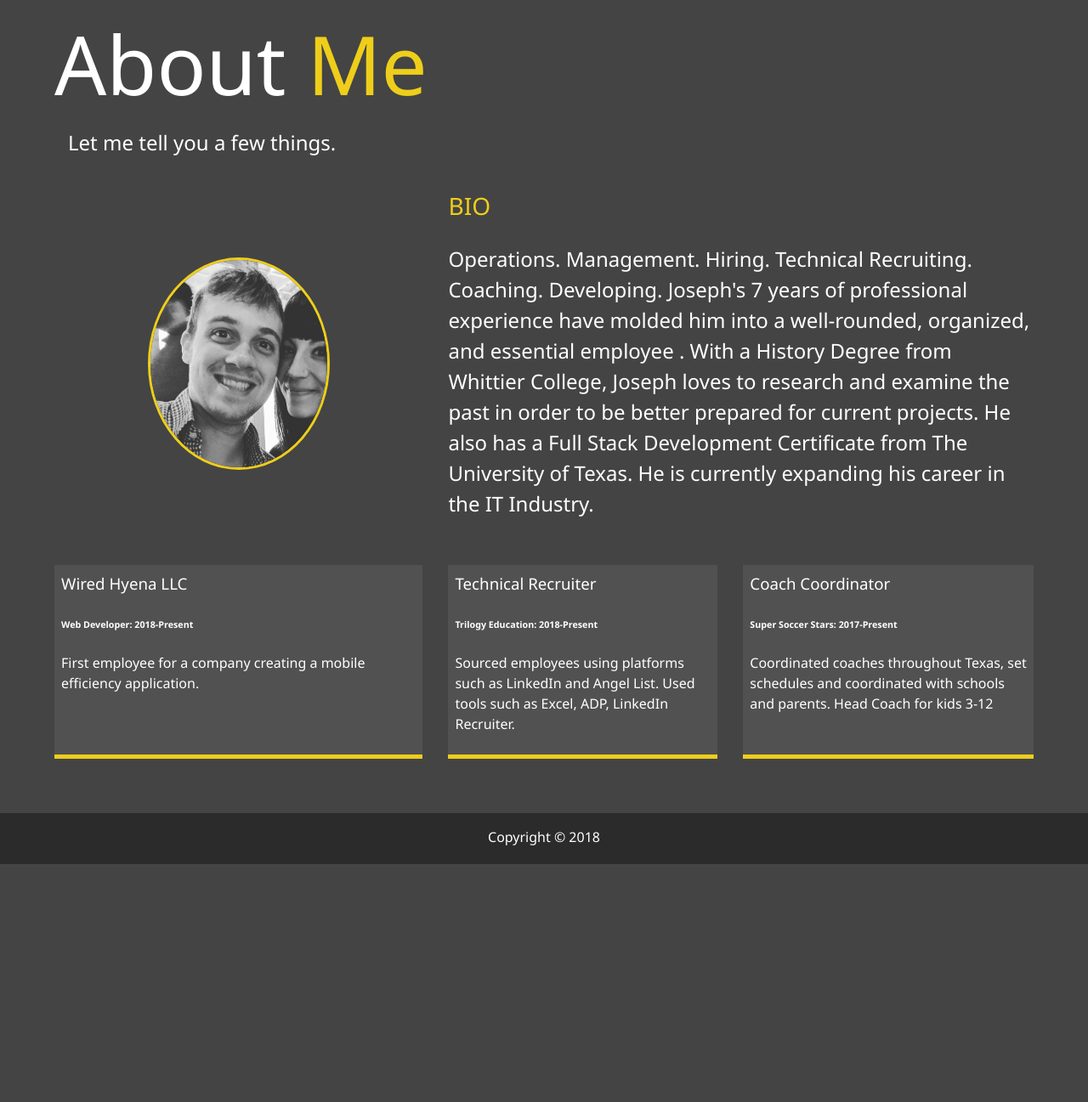
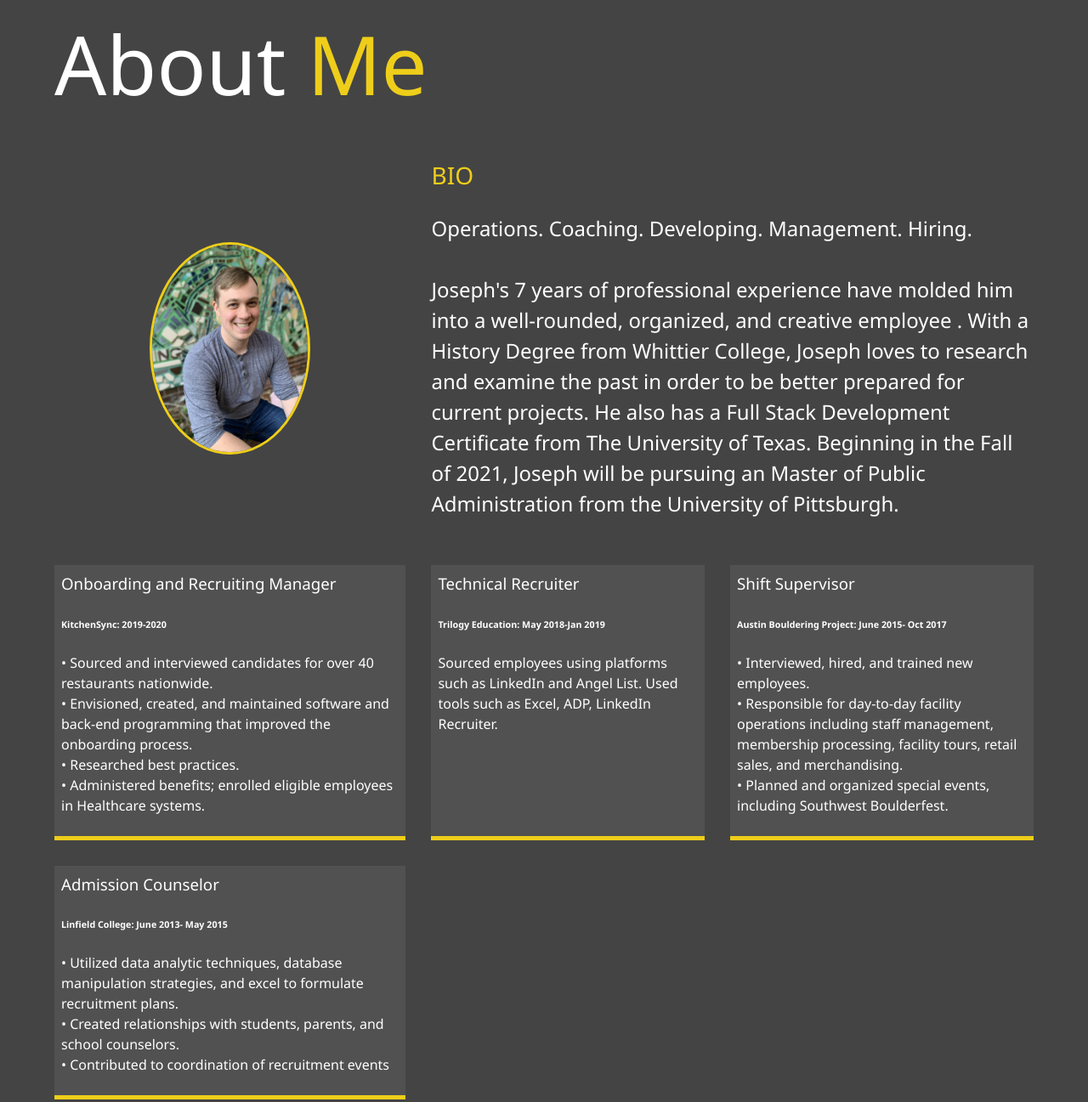
Before and after one commit to joseph-marlitt/portfolio, a website: page dist/about.html in a window 1280 px wide. Shown: the part 221-1518 px from the top of the page at 85% size. Before the commit the page ends 1238 px from the top, so only its background shows below. Drawn offline with Linux system fonts and the light colour scheme.

Commit message:
updating website

```diff
--- a/dist/about.html
+++ b/dist/about.html
@@ -52,35 +52,48 @@
             <span class="text-secondary">Me</span>
         </h1>
         <h2 class="sm-heading">
-            Let me tell you a few things.
         </h2>
         <div class="about-info">
-            <img src="img/headshot.jpg" alt="headshot" class="bio-image">
+            <img src="img/Picture1.png" alt="headshot" class="bio-image">
             <div class="bio">
                 <h3 class="text-secondary">BIO</h3>
-                <p> Operations. Management. Hiring. Technical Recruiting. Coaching. Developing. Joseph's 7 years of professional
-                    experience have molded him into a well-rounded, organized, and essential employee . With a History Degree
+                <p> Operations. Coaching. Developing. Management. Hiring.<br><br>  Joseph's 7 years of professional
+                    experience have molded him into a well-rounded, organized, and creative employee . With a History Degree
                     from Whittier College, Joseph loves to research and examine the past in order to be better prepared for
-                    current projects. He also has a Full Stack Development Certificate from The University of Texas. He is
-                    currently expanding his career in the IT Industry. </p>
+                    current projects. He also has a Full Stack Development Certificate from The University of Texas. Beginning
+                    in the Fall of 2021, Joseph will be pursuing an Master of Public Administration from the University of Pittsburgh. </p>
             </div>
             <div class="job job-1">
-                <h3>Wired Hyena LLC</h3>
-                <h6>Web Developer: 2018-Present</h6>
-                <p>First employee for a company creating a mobile efficiency application.</p>
+                <h3>Onboarding and Recruiting Manager</h3>
+                <h6>KitchenSync: 2019-2020</h6>
+                <p>• Sourced and interviewed candidates for over 40 restaurants nationwide. <br>
+                    • Envisioned, created, and maintained software and back-end programming
+                    that improved the onboarding process.<br>
+                    • Researched best practices.<br>
+                    • Administered benefits; enrolled eligible employees in Healthcare systems.</p>
             </div>
             <div class="job job-2">
                 <h3>Technical Recruiter</h3>
-                <h6>Trilogy Education: 2018-Present</h6>
+                <h6>Trilogy Education: May 2018-Jan 2019</h6>
                 <p>Sourced employees using platforms such as LinkedIn and Angel List. Used tools such as Excel, ADP, LinkedIn
                     Recruiter.
                 </p>
             </div>
             <div class="job job-3">
-                <h3>Coach Coordinator</h3>
-                <h6>Super Soccer Stars: 2017-Present</h6>
-                <p> Coordinated coaches throughout Texas, set schedules and coordinated with schools and parents. Head Coach
-                    for kids 3-12</p>
+                <h3>Shift Supervisor</h3>
+                <h6>Austin Bouldering Project: June 2015- Oct 2017</h6>
+                <p> • Interviewed, hired, and trained new employees. <br>
+                    • Responsible for day-to-day facility operations including staff management,
+                    membership processing, facility tours, retail sales, and merchandising.<br>
+                    • Planned and organized special events, including Southwest Boulderfest.</p>
+            </div>
+            <div class="job job-4">
+                <h3>Admission Counselor</h3>
+                <h6>Linfield College: June 2013- May 2015</h6>
+                <p> • Utilized data analytic techniques, database manipulation strategies, and
+                    excel to formulate recruitment plans.<br>
+                    • Created relationships with students, parents, and school counselors.<br>
+                    • Contributed to coordination of recruitment events</p>
             </div>
         </div>
     </main>
--- a/dist/css/main.css
+++ b/dist/css/main.css
@@ -24,7 +24,7 @@
   position: fixed;
   top: 0;
   width: 100%;
-  opacity: 0.9;
+  opacity: .97;
   visibility: hidden; }
   .menu.show {
     visibility: visible; }
@@ -53,10 +53,9 @@
     .menu-branding.show {
       transform: translate3d(0, 0, 0); }
     .menu-branding .portrait {
-      opacity: 1;
       width: 250px;
       height: 250px;
-      background: center url("../img/headshot.jpg");
+      background: center url("../img/Picture1.png");
       background-size: cover;
       border-radius: 50%;
       border: solid 3px #eece1a; }
@@ -103,8 +102,8 @@ body {
   font-family: "Segoe UI", Tahoma, Geneva, Verdana, sans-serif;
   line-height: 1.5; }
   body#bg-img {
-    background: url(../img/climbing.png);
-    background-attachment: fixed;
+    background: url(../img/pets.jpg);
+    background-attachment: cover ;
     background-size: cover; }
     body#bg-img:after {
       content: "";
@@ -114,7 +113,7 @@ body {
       width: 100%;
       height: 100%;
       z-index: -1;
-      background: rgba(68, 68, 68, 0.9); }
+      background: rgba(68, 68, 68, 0.); }
 
 h1,
 h2,
```
Also changed, not shown: dist/index.html (+2 -2 lines), dist/work.html (+4 -6 lines), dist/img/Picture1.png (added), dist/img/projects/PortfolioTitle.PNG (added), 2 other files.
